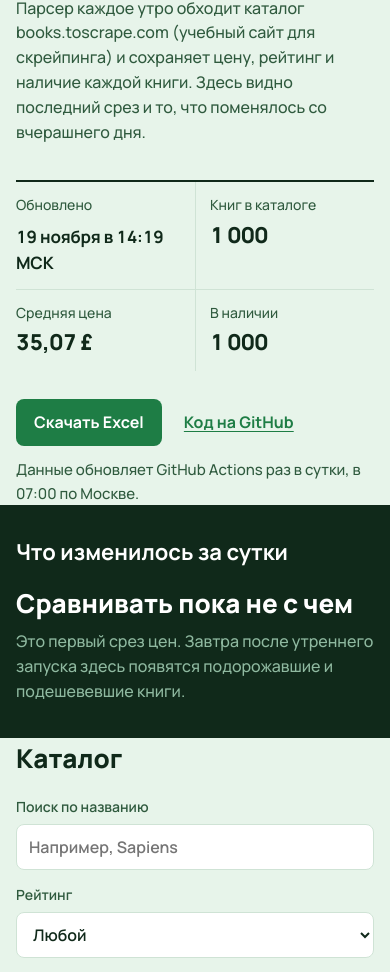
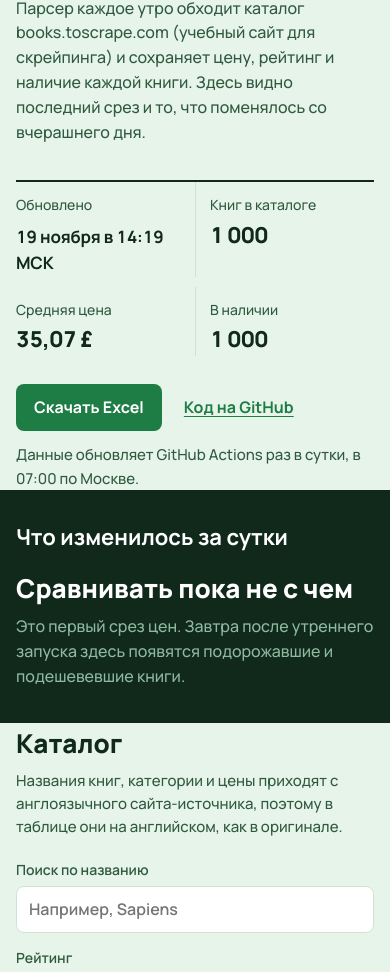
Before and after one commit to xevorin/price-monitor, a plain HTML site: page index.html in a window 390 px wide. Shown: the part 125-1097 px from the top of the page. Drawn offline with Linux system fonts and the light colour scheme.

Commit message:
Fix contrast, spacing and accent borders; tighten policy wording
Design detector findings fixed (contrast to WCAG AA, inner padding,
side-tab borders, body overflow clipping). Privacy page now states
that GitHub Pages receives visitor IPs on servers abroad.

Co-Authored-By: Claude Opus 5.5 <noreply@anthropic.com>

```diff
--- a/index.html
+++ b/index.html
@@ -39,6 +39,7 @@
 
   <section class="wrap catalog" id="catalog" aria-labelledby="catalog-h">
     <h2 id="catalog-h">Каталог</h2>
+    <p class="src-note">Названия книг, категории и цены приходят с англоязычного сайта-источника, поэтому в таблице они на английском, как в оригинале.</p>
     <form class="controls" id="controls" role="search" onsubmit="return false">
       <label class="f-search">
         <span>Поиск по названию</span>
--- a/style.css
+++ b/style.css
@@ -18,7 +18,6 @@ body {
   background: var(--mint);
   color: var(--ink);
   font: 500 16px/1.55 Manrope, system-ui, sans-serif;
-  overflow-x: hidden;
 }
 
 .wrap { max-width: 1120px; margin: 0 auto; padding: 0 24px; }
@@ -37,6 +36,7 @@ a:hover { color: var(--ink); }
   background: var(--ink); color: var(--mint);
   padding: 8px 14px; border-radius: 6px; z-index: 10;
 }
+.skip:hover { color: var(--mint); }
 .skip:focus { top: 12px; }
 
 /* header */
@@ -119,7 +119,8 @@ h1 {
 
 /* catalog */
 .catalog { padding-top: 40px; padding-bottom: 24px; }
-.catalog h2 { margin: 0 0 18px; font-size: 26px; font-weight: 800; }
+.catalog h2 { margin: 0; font-size: 26px; font-weight: 800; }
+.src-note { margin: 6px 0 20px; max-width: 62ch; font-size: 15px; color: var(--ink-soft); }
 
 .controls {
   display: grid;
@@ -147,6 +148,7 @@ h1 {
   background: var(--paper);
   border-radius: 10px;
   border: 1px solid var(--line);
+  padding: 6px 10px;
   overflow-x: auto;
   -webkit-overflow-scrolling: touch;
 }
@@ -196,10 +198,10 @@ td.num { font-family: var(--mono); font-weight: 600; font-variant-numeric: tabul
   .top { padding-top: 36px; }
   .lead { font-size: 16px; }
   .stats { grid-template-columns: minmax(0, 1fr) minmax(0, 1fr); }
-  .stats > div { padding: 12px 12px 12px 0; }
-  .stats > div + div { padding-left: 0; border-left: 0; }
+  .stats { row-gap: 10px; }
+  .stats > div { padding-top: 12px; padding-right: 12px; }
+  .stats > div:nth-child(odd) { padding-left: 0; border-left: none; }
   .stats > div:nth-child(even) { padding-left: 14px; border-left: 1px solid var(--line); }
-  .stats > div:nth-child(n+3) { border-top: 1px solid var(--line); }
   .chg-list li { grid-template-columns: minmax(0, 1fr) auto; }
   .chg-list a { grid-column: 1 / -1; }
   .controls { grid-template-columns: minmax(0, 1fr); }
```
